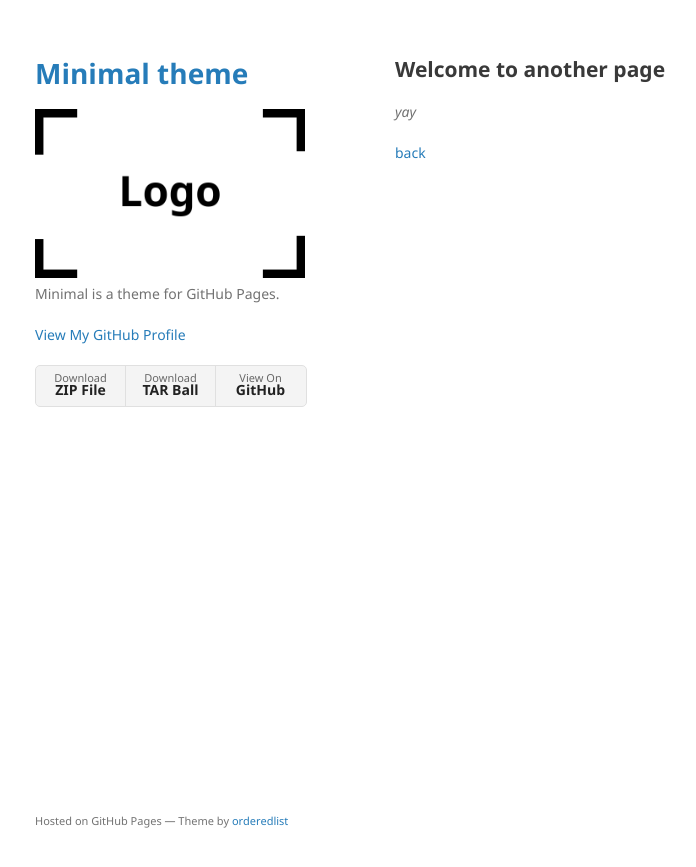
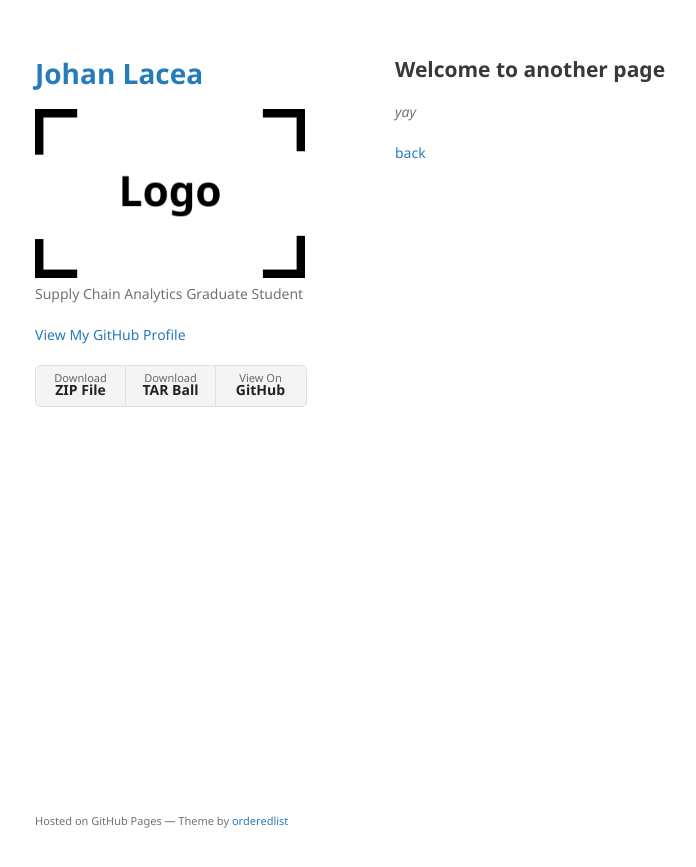
Before and after one commit to JohanLacea/JohanLacea.github.io, a Jekyll site: the page built from another-page.md, in a window 1280 px wide. Shown: the top 867 px of the page, without its empty margins (175-871 px from the left). Built offline with Jekyll 4.4.1, drawn with Linux system fonts in a browser that asks for light colours; our own code applies the rules of GitHub Pages for plain Markdown files.

Commit message:
Configured theme

```diff
--- a/_config.yml
+++ b/_config.yml
@@ -1,6 +1,8 @@
-title: Minimal theme
+title: Johan Lacea
 logo: /assets/img/logo.png
-description: Minimal is a theme for GitHub Pages.
+description: Supply Chain Analytics Graduate Student
 show_downloads: true
 google_analytics:
 theme: jekyll-theme-minimal
+remote_theme: pages-themes/minimal@v0.2.0
+plugins: jekyll-remote-theme
```
